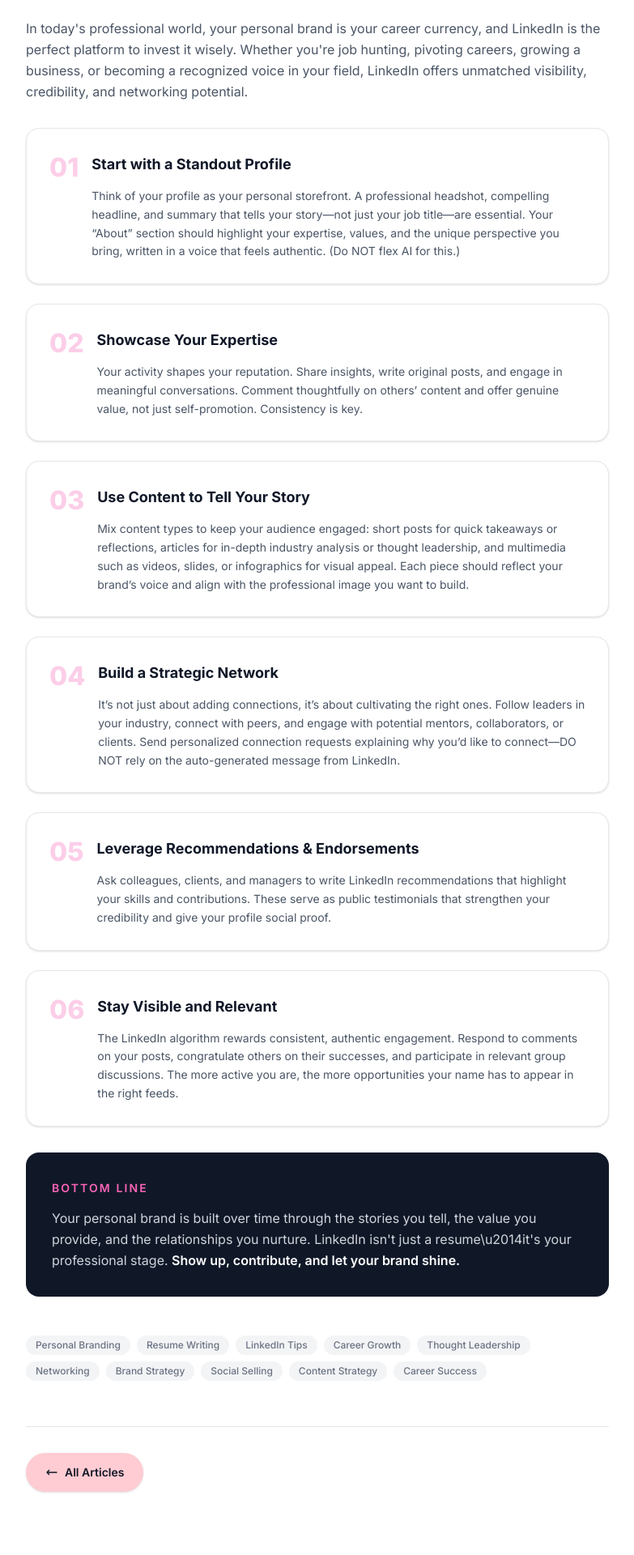
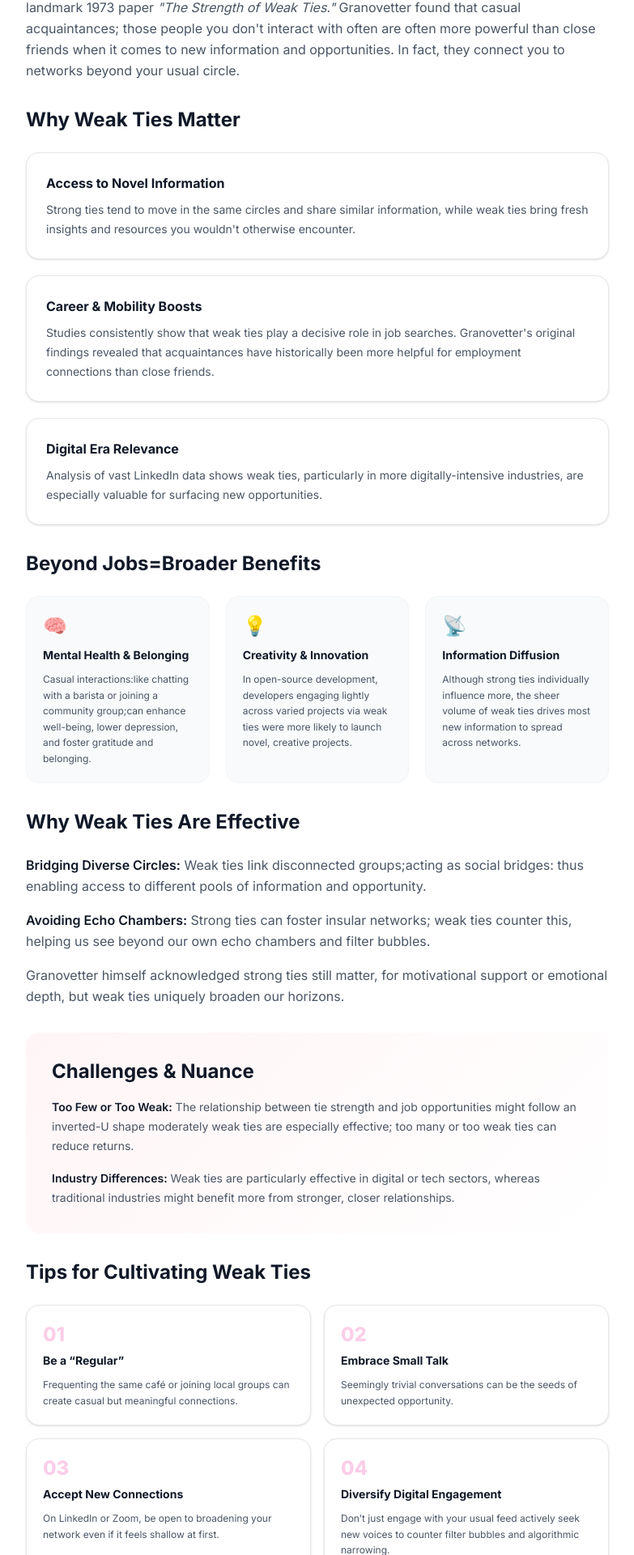
Before and after one commit to hellodigitalgirlie-lang/salient-version-live, a Next.js app: page /blog/how-to-use-linkedin-to-grow-your-personal-brand in a window 1280 px wide. Shown: the part 572-2492 px from the top of the page at 81% size, without its empty margins (248-1031 px from the left). Built offline with nearby package versions, Linux system fonts and the light colour scheme.

Commit message:
fixed characters

```diff
--- a/src/app/blog/how-to-use-linkedin-to-grow-your-personal-brand/page.tsx
+++ b/src/app/blog/how-to-use-linkedin-to-grow-your-personal-brand/page.tsx
@@ -1,58 +1,12 @@
 import Link from "next/link";
 
-const sections = [
-  {
-    num: "01",
-    title: "Start with a Standout Profile",
-    body: "Think of your profile as your personal storefront. A professional headshot, compelling headline, and summary that tells your story\u2014not just your job title\u2014are essential. Your \u201CAbout\u201D section should highlight your expertise, values, and the unique perspective you bring, written in a voice that feels authentic. (Do NOT flex AI for this.)",
-  },
-  {
-    num: "02",
-    title: "Showcase Your Expertise",
-    body: "Your activity shapes your reputation. Share insights, write original posts, and engage in meaningful conversations. Comment thoughtfully on others\u2019 content and offer genuine value, not just self-promotion. Consistency is key.",
-  },
-  {
-    num: "03",
-    title: "Use Content to Tell Your Story",
-    body: "Mix content types to keep your audience engaged: short posts for quick takeaways or reflections, articles for in-depth industry analysis or thought leadership, and multimedia such as videos, slides, or infographics for visual appeal. Each piece should reflect your brand\u2019s voice and align with the professional image you want to build.",
-  },
-  {
-    num: "04",
-    title: "Build a Strategic Network",
-    body: "It\u2019s not just about adding connections, it\u2019s about cultivating the right ones. Follow leaders in your industry, connect with peers, and engage with potential mentors, collaborators, or clients. Send personalized connection requests explaining why you\u2019d like to connect\u2014DO NOT rely on the auto-generated message from LinkedIn.",
-  },
-  {
-    num: "05",
-    title: "Leverage Recommendations & Endorsements",
-    body: "Ask colleagues, clients, and managers to write LinkedIn recommendations that highlight your skills and contributions. These serve as public testimonials that strengthen your credibility and give your profile social proof.",
-  },
-  {
-    num: "06",
-    title: "Stay Visible and Relevant",
-    body: "The LinkedIn algorithm rewards consistent, authentic engagement. Respond to comments on your posts, congratulate others on their successes, and participate in relevant group discussions. The more active you are, the more opportunities your name has to appear in the right feeds.",
-  },
-];
-
-const tags = [
-  "Personal Branding",
-  "Resume Writing",
-  "LinkedIn Tips",
-  "Career Growth",
-  "Thought Leadership",
-  "Networking",
-  "Brand Strategy",
-  "Social Selling",
-  "Content Strategy",
-  "Career Success",
-];
-
-export default function PersonalBrandPost() {
+export default function WeakTiesPost() {
   return (
-    <main className="pt-24 pb-16">
+    <div className="pb-16">
       {/* ── Hero ── */}
       <section className="relative overflow-hidden bg-gray-50">
         <div
-          className="absolute -top-32 -left-32 h-96 w-96 rounded-full opacity-25 blur-3xl"
+          className="absolute -top-32 -right-32 h-96 w-96 rounded-full opacity-25 blur-3xl"
           style={{ background: "oklch(89.2% 0.058 10.001)" }}
         />
         <div className="relative mx-auto max-w-3xl px-6 py-20 sm:py-28">
@@ -77,80 +31,240 @@
             Back to Blog
           </Link>
           <div className="mt-6 flex items-center gap-3 text-xs text-gray-400">
-            <time>Aug 14</time>
+            <time>Sep 8</time>
             <span className="h-1 w-1 rounded-full bg-gray-300" />
-            <span>5 min read</span>
+            <span>7 min read</span>
           </div>
           <h1 className="mt-4 text-3xl font-extrabold tracking-tight text-gray-900 sm:text-5xl">
-            How to Use LinkedIn to Grow Your{" "}
+            The Subtle Strength of{" "}
             <span className="bg-gradient-to-r from-pink-500 to-rose-400 bg-clip-text text-transparent">
-              Personal Brand
+              Weak Ties
             </span>
           </h1>
+          <div className="mt-5 flex flex-wrap gap-2">
+            {["Networking", "LinkedIn Strategy", "Career Growth"].map((tag) => (
+              <span
+                key={tag}
+                className="rounded-full bg-pink-50 px-3 py-1 text-xs font-medium text-pink-600"
+              >
+                {tag}
+              </span>
+            ))}
+          </div>
         </div>
       </section>
 
-      {/* ── Article ── */}
+      {/* ── Article Body ── */}
       <article className="mx-auto max-w-3xl px-6 py-16 sm:py-20">
         <div className="space-y-8 text-base leading-relaxed text-gray-600">
           <p>
-            In today&apos;s professional world, your personal brand is your
-            career currency, and LinkedIn is the perfect platform to invest it
-            wisely. Whether you&apos;re job hunting, pivoting careers, growing a
-            business, or becoming a recognized voice in your field, LinkedIn
-            offers unmatched visibility, credibility, and networking potential.
+            The concept of weak ties was first articulated by Harvard
+            sociologist Mark Granovetter in his landmark 1973 paper{" "}
+            <em>&quot;The Strength of Weak Ties.&quot;</em> Granovetter found
+            that casual acquaintances; those people you don&apos;t interact
+            with often are often more powerful than close friends when it
+            comes to new information and opportunities. In fact, they connect you
+            to networks beyond your usual circle.
           </p>
 
-          {/* Steps */}
-          <div className="space-y-6">
-            {sections.map((section) => (
-              <div
-                key={section.num}
-                className="group rounded-2xl border border-gray-200 bg-white p-7 shadow-sm transition-all hover:border-pink-200 hover:shadow-md"
-              >
-                <div className="flex items-start gap-4">
-                  <span className="shrink-0 text-3xl font-extrabold text-pink-200 transition-colors group-hover:text-pink-400">
-                    {section.num}
-                  </span>
+          {/* Why Weak Ties Matter */}
           <div>
-                    <h2 className="text-lg font-bold text-gray-900">
-                      {section.title}
+            <h2 className="text-2xl font-bold text-gray-900">
+              Why Weak Ties Matter
             </h2>
-                    <p className="mt-3 text-sm leading-relaxed text-gray-600">
-                      {section.body}
+            <div className="mt-6 space-y-5">
+              <div className="rounded-2xl border border-gray-200 bg-white p-6 shadow-sm">
+                <h3 className="font-bold text-gray-900">
+                  Access to Novel Information
+                </h3>
+                <p className="mt-2 text-sm text-gray-600">
+                  Strong ties tend to move in the same circles and share similar
+                  information, while weak ties bring fresh insights and resources
+                  you wouldn&apos;t otherwise encounter.
+                </p>
+              </div>
+              <div className="rounded-2xl border border-gray-200 bg-white p-6 shadow-sm">
+                <h3 className="font-bold text-gray-900">
+                  Career &amp; Mobility Boosts
+                </h3>
+                <p className="mt-2 text-sm text-gray-600">
+                  Studies consistently show that weak ties play a decisive role
+                  in job searches. Granovetter&apos;s original findings revealed
+                  that acquaintances have historically been more helpful for
+                  employment connections than close friends.
+                </p>
+              </div>
+              <div className="rounded-2xl border border-gray-200 bg-white p-6 shadow-sm">
+                <h3 className="font-bold text-gray-900">
+                  Digital Era Relevance
+                </h3>
+                <p className="mt-2 text-sm text-gray-600">
+                  Analysis of vast LinkedIn data shows weak ties, particularly
+                  in more digitally-intensive industries, are especially valuable
+                  for surfacing new opportunities.
                 </p>
               </div>
             </div>
           </div>
+
+          {/* Beyond Jobs */}
+          <div>
+            <h2 className="text-2xl font-bold text-gray-900">
+              Beyond Jobs=Broader Benefits
+            </h2>
+            <div className="mt-6 grid gap-5 sm:grid-cols-3">
+              {[
+                {
+                  icon: "🧠",
+                  title: "Mental Health & Belonging",
+                  text: "Casual interactions:like chatting with a barista or joining a community group;can enhance well-being, lower depression, and foster gratitude and belonging.",
+                },
+                {
+                  icon: "💡",
+                  title: "Creativity & Innovation",
+                  text: "In open-source development, developers engaging lightly across varied projects via weak ties were more likely to launch novel, creative projects.",
+                },
+                {
+                  icon: "📡",
+                  title: "Information Diffusion",
+                  text: "Although strong ties individually influence more, the sheer volume of weak ties drives most new information to spread across networks.",
+                },
+              ].map((item) => (
+                <div
+                  key={item.title}
+                  className="rounded-2xl border border-gray-100 bg-gray-50 p-5"
+                >
+                  <span className="text-2xl">{item.icon}</span>
+                  <h3 className="mt-2 text-sm font-bold text-gray-900">
+                    {item.title}
+                  </h3>
+                  <p className="mt-2 text-xs leading-relaxed text-gray-600">
+                    {item.text}
+                  </p>
+                </div>
               ))}
             </div>
+          </div>
 
-          {/* Bottom Line */}
+          {/* Why Effective */}
+          <div>
+            <h2 className="text-2xl font-bold text-gray-900">
+              Why Weak Ties Are Effective
+            </h2>
+            <div className="mt-6 space-y-4">
+              <p>
+                <span className="font-semibold text-gray-900">
+                  Bridging Diverse Circles:
+                </span>{" "}
+                Weak ties link disconnected groups;acting as social
+                bridges: thus enabling access to different pools of
+                information and opportunity.
+              </p>
+              <p>
+                <span className="font-semibold text-gray-900">
+                  Avoiding Echo Chambers:
+                </span>{" "}
+                Strong ties can foster insular networks; weak ties counter this,
+                helping us see beyond our own echo chambers and filter bubbles.
+              </p>
+              <p>
+                Granovetter himself acknowledged strong ties still
+                matter, for motivational support or emotional depth, but
+                weak ties uniquely broaden our horizons.
+              </p>
+            </div>
+          </div>
+
+          {/* Challenges */}
+          <div
+            className="rounded-2xl p-8"
+            style={{
+              background:
+                "linear-gradient(135deg, oklch(89.2% 0.058 10.001 / 0.2), transparent)",
+            }}
+          >
+            <h2 className="text-2xl font-bold text-gray-900">
+              Challenges &amp; Nuance
+            </h2>
+            <div className="mt-4 space-y-4 text-sm">
+              <p>
+                <span className="font-semibold text-gray-900">
+                  Too Few or Too Weak:
+                </span>{" "}
+                The relationship between tie strength and job opportunities
+                might follow an inverted-U shape moderately weak ties are
+                especially effective; too many or too weak ties can reduce
+                returns.
+              </p>
+              <p>
+                <span className="font-semibold text-gray-900">
+                  Industry Differences:
+                </span>{" "}
+                Weak ties are particularly effective in digital or tech sectors,
+                whereas traditional industries might benefit more from stronger,
+                closer relationships.
+              </p>
+            </div>
+          </div>
+
+          {/* Tips */}
+          <div>
+            <h2 className="text-2xl font-bold text-gray-900">
+              Tips for Cultivating Weak Ties
+            </h2>
+            <div className="mt-6 grid gap-4 sm:grid-cols-2">
+              {[
+                {
+                  num: "01",
+                  title: "Be a “Regular”",
+                  text: "Frequenting the same café or joining local groups can create casual but meaningful connections.",
+                },
+                {
+                  num: "02",
+                  title: "Embrace Small Talk",
+                  text: "Seemingly trivial conversations can be the seeds of unexpected opportunity.",
+                },
+                {
+                  num: "03",
+                  title: "Accept New Connections",
+                  text: "On LinkedIn or Zoom, be open to broadening your network even if it feels shallow at first.",
+                },
+                {
+                  num: "04",
+                  title: "Diversify Digital Engagement",
+                  text: "Don’t just engage with your usual feed actively seek new voices to counter filter bubbles and algorithmic narrowing.",
+                },
+              ].map((tip) => (
+                <div
+                  key={tip.num}
+                  className="rounded-2xl border border-gray-200 bg-white p-5 shadow-sm"
+                >
+                  <span className="text-2xl font-extrabold text-pink-200">
+                    {tip.num}
+                  </span>
+                  <h3 className="mt-1 text-sm font-bold text-gray-900">
+                    {tip.title}
+                  </h3>
+                  <p className="mt-2 text-xs leading-relaxed text-gray-600">
+                    {tip.text}
+                  </p>
+                </div>
+              ))}
+            </div>
+          </div>
+
+          {/* Closing */}
           <div className="rounded-2xl bg-gray-900 p-8 text-white">
-            <p className="text-sm font-semibold uppercase tracking-[0.15em] text-pink-400">
-              Bottom Line
-            </p>
-            <p className="mt-3 leading-relaxed text-gray-300">
-              Your personal brand is built over time through the stories you
-              tell, the value you provide, and the relationships you nurture.
-              LinkedIn isn&apos;t just a resume\u2014it&apos;s your professional
-              stage.{" "}
-              <span className="font-semibold text-white">
-                Show up, contribute, and let your brand shine.
+            <p className="text-base leading-relaxed text-gray-300">
+              Weak ties the acquaintances, the casual hellos, the
+              background flickers on social media might seem insignificant.
+              But they&apos;re often the unsung heroes of opportunity,
+              creativity, belonging, and growth. In a world shaped by complex
+              networks,{" "}
+              <span className="font-semibold text-pink-400">
+                even a small bridge can lead to entirely new worlds.
               </span>
             </p>
-          </div>
-
-          {/* Tags */}
-          <div className="flex flex-wrap gap-2 pt-4">
-            {tags.map((tag) => (
-              <span
-                key={tag}
-                className="rounded-full bg-gray-100 px-3 py-1 text-xs font-medium text-gray-500"
-              >
-                {tag}
-              </span>
-            ))}
           </div>
         </div>
 
@@ -179,6 +293,6 @@
           </Link>
         </div>
       </article>
-    </main>
+    </div>
   );
 }
--- a/src/app/blog/the-subtle-strength-of-weak-ties/page.tsx
+++ b/src/app/blog/the-subtle-strength-of-weak-ties/page.tsx
@@ -2,7 +2,7 @@
 
 export default function WeakTiesPost() {
   return (
-    <main className="pt-24 pb-16">
+    <div className="pb-16">
       {/* ── Hero ── */}
       <section className="relative overflow-hidden bg-gray-50">
         <div
@@ -61,8 +61,8 @@
             The concept of weak ties was first articulated by Harvard
             sociologist Mark Granovetter in his landmark 1973 paper{" "}
             <em>&quot;The Strength of Weak Ties.&quot;</em> Granovetter found
-            that casual acquaintances\u2014those people you don&apos;t interact
-            with often\u2014are often more powerful than close friends when it
+            that casual acquaintances—those people you don&apos;t interact
+            with often—are often more powerful than close friends when it
             comes to new information and opportunities. In fact, they connect you
             to networks beyond your usual circle.
           </p>
@@ -110,22 +110,22 @@
           {/* Beyond Jobs */}
           <div>
             <h2 className="text-2xl font-bold text-gray-900">
-              Beyond Jobs\u2014Broader Benefits
+              Beyond Jobs—Broader Benefits
             </h2>
             <div className="mt-6 grid gap-5 sm:grid-cols-3">
               {[
                 {
-                  icon: "\u{1F9E0}",
+                  icon: "🧠",
                   title: "Mental Health & Belonging",
-                  text: "Casual interactions\u2014like chatting with a barista or joining a community group\u2014can enhance well-being, lower depression, and foster gratitude and belonging.",
+                  text: "Casual interactions—like chatting with a barista or joining a community group—can enhance well-being, lower depression, and foster gratitude and belonging.",
                 },
                 {
-                  icon: "\u{1F4A1}",
+                  icon: "💡",
                   title: "Creativity & Innovation",
                   text: "In open-source development, developers engaging lightly across varied projects via weak ties were more likely to launch novel, creative projects.",
                 },
                 {
-                  icon: "\u{1F4E1}",
+                  icon: "📡",
                   title: "Information Diffusion",
                   text: "Although strong ties individually influence more, the sheer volume of weak ties drives most new information to spread across networks.",
                 },
@@ -156,8 +156,8 @@
                 <span className="font-semibold text-gray-900">
                   Bridging Diverse Circles:
                 </span>{" "}
-                Weak ties link disconnected groups\u2014acting as social
-                bridges\u2014thus enabling access to different pools of
+                Weak ties link disconnected groups—acting as social
+                bridges—thus enabling access to different pools of
                 information and opportunity.
               </p>
               <p>
@@ -169,7 +169,7 @@
               </p>
               <p>
                 Granovetter himself acknowledged strong ties still
-                matter\u2014for motivational support or emotional depth\u2014but
+                matter—for motivational support or emotional depth—but
                 weak ties uniquely broaden our horizons.
               </p>
             </div>
@@ -192,7 +192,7 @@
                   Too Few or Too Weak:
                 </span>{" "}
                 The relationship between tie strength and job opportunities
-                might follow an inverted-U shape\u2014moderately weak ties are
+                might follow an inverted-U shape—moderately weak ties are
                 especially effective; too many or too weak ties can reduce
                 returns.
               </p>
@@ -216,8 +216,8 @@
               {[
                 {
                   num: "01",
-                  title: "Be a \u201CRegular\u201D",
-                  text: "Frequenting the same caf\u00e9 or joining local groups can create casual but meaningful connections.",
+                  title: "Be a “Regular”",
+                  text: "Frequenting the same café or joining local groups can create casual but meaningful connections.",
                 },
                 {
                   num: "02",
@@ -227,12 +227,12 @@
                 {
                   num: "03",
                   title: "Accept New Connections",
-                  text: "On LinkedIn or Zoom, be open to broadening your network\u2014even if it feels shallow at first.",
+                  text: "On LinkedIn or Zoom, be open to broadening your network—even if it feels shallow at first.",
                 },
                 {
                   num: "04",
                   title: "Diversify Digital Engagement",
-                  text: "Don\u2019t just engage with your usual feed\u2014actively seek new voices to counter filter bubbles and algorithmic narrowing.",
+                  text: "Don’t just engage with your usual feed—actively seek new voices to counter filter bubbles and algorithmic narrowing.",
                 },
               ].map((tip) => (
                 <div
@@ -256,8 +256,8 @@
           {/* Closing */}
           <div className="rounded-2xl bg-gray-900 p-8 text-white">
             <p className="text-base leading-relaxed text-gray-300">
-              Weak ties\u2014the acquaintances, the casual hellos, the
-              background flickers on social media\u2014might seem insignificant.
+              Weak ties—the acquaintances, the casual hellos, the
+              background flickers on social media—might seem insignificant.
               But they&apos;re often the unsung heroes of opportunity,
               creativity, belonging, and growth. In a world shaped by complex
               networks,{" "}
@@ -293,6 +293,6 @@
           </Link>
         </div>
       </article>
-    </main>
+    </div>
   );
 }
```
Also changed, not shown: src/app/blog/what-is-personal-branding/page.tsx (+6 -6 lines). Lines whose indentation alone changed are shown as unchanged.
